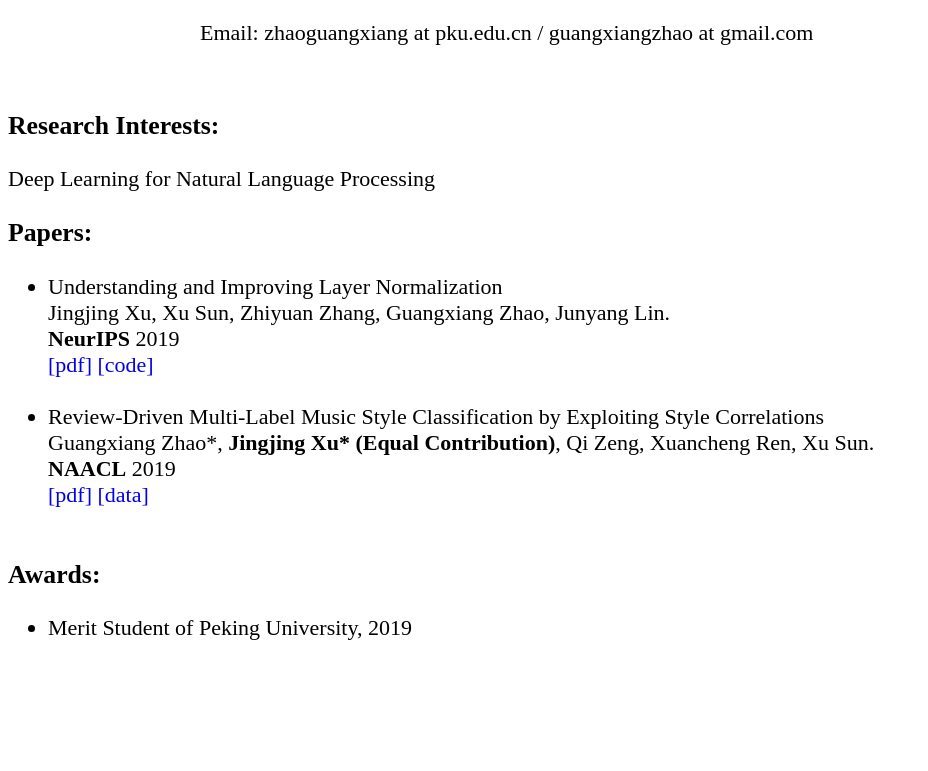
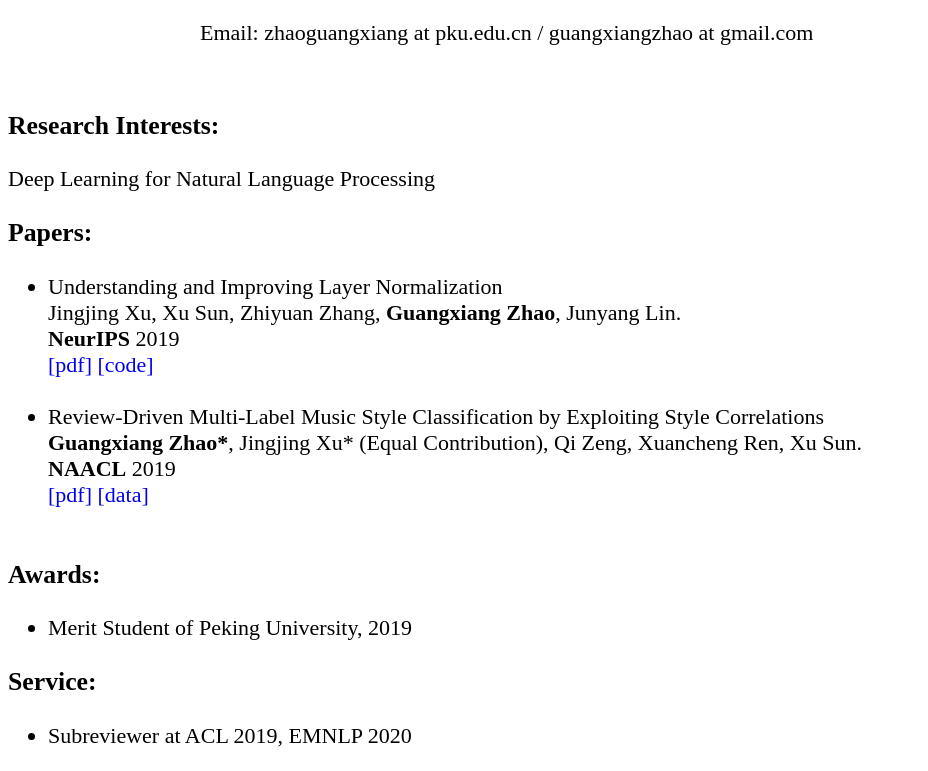
Before and after one commit to zhaoguangxiang/zhaoguangxiang.github.io, a plain HTML site: page index.html in a window 1280 px wide. Shown: the part 312-1083 px from the top of the page, without its empty margins (0-928 px from the left). Before the commit the page ends 975 px from the top, so only its background shows below. Drawn offline with Linux system fonts and the light colour scheme.

Commit message:
Update index.html

```diff
--- a/index.html
+++ b/index.html
@@ -81,9 +81,7 @@ function copy(dest, source) {
 <ul>
 <li>
 Understanding and Improving Layer Normalization <br>
-Jingjing Xu, Xu Sun, Zhiyuan Zhang, Guangxiang Zhao, Junyang Lin. <br>
-<!-- Guangxiang Zhao*, <b>Jingjing Xu* (Equal Contribution)</b>, Qi Zeng, Xuancheng Ren, Xu Sun.<br> -->
-<!-- Pengcheng Yang*, <b>Lei Li* (Equal Contribution)</b>, Fuli Luo, Tianyu Liu, Xu Sun.<br> -->
+Jingjing Xu, Xu Sun, Zhiyuan Zhang,<b> Guangxiang Zhao</b>, Junyang Lin. <br>
 <b>NeurIPS</b> 2019 <br>
 <a href=https://papers.nips.cc/paper/8689-understanding-and-improving-layer-normalization>[pdf]</a> <a href=https://github.com/lancopku/AdaNorm>[code] </a>
 <br><br>
@@ -91,8 +89,7 @@ Jingjing Xu, Xu Sun, Zhiyuan Zhang, Guangxiang Zhao, Junyang Lin. <br>
 
 <li>
 Review-Driven Multi-Label Music Style Classification by Exploiting Style Correlations <br>
-Guangxiang Zhao*, <b>Jingjing Xu* (Equal Contribution)</b>, Qi Zeng, Xuancheng Ren, Xu Sun.<br>
-<!-- Pengcheng Yang*, <b>Lei Li* (Equal Contribution)</b>, Fuli Luo, Tianyu Liu, Xu Sun.<br> -->
+<b>Guangxiang Zhao*</b>, Jingjing Xu* (Equal Contribution), Qi Zeng, Xuancheng Ren, Xu Sun.<br>
 <b>NAACL</b> 2019 <br>
 <a href=https://www.aclweb.org/anthology/N19-1296>[pdf]</a> <a href=https://github.com/lancopku/RMSC>[data] </a>
 <br><br>
@@ -113,6 +110,14 @@ Merit Student of Peking University, 2019 <br>
 </div>
 </ul>
 
-
+<h3>Service:</h3>
+<ul>
+<li>
+Subreviewer at ACL 2019, EMNLP 2020 <br>
+<div id="ACL_2018d" style="display:none">
+<blockquote>
+</blockquote>
+</div>
+</ul>
 </body>
 </html>
```
